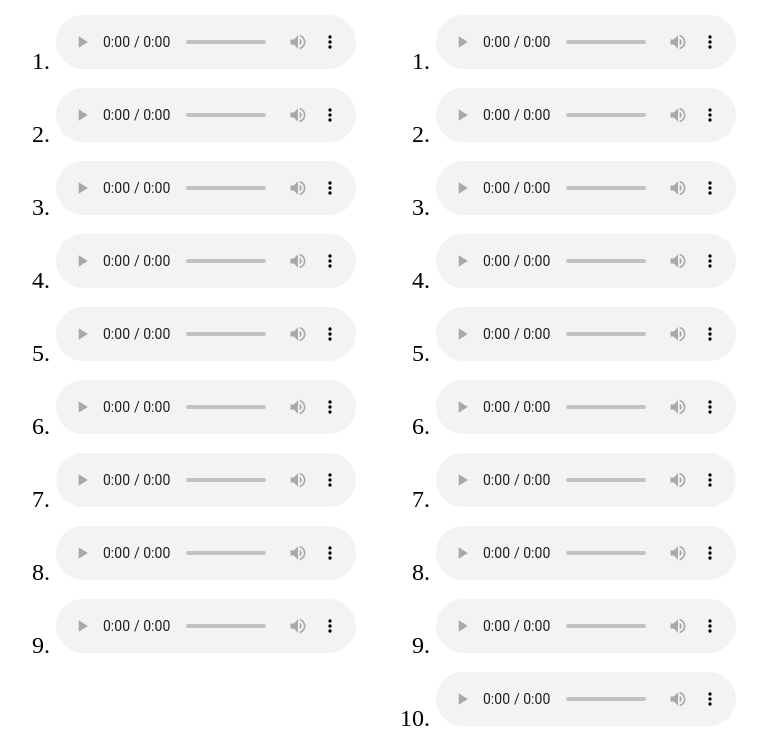
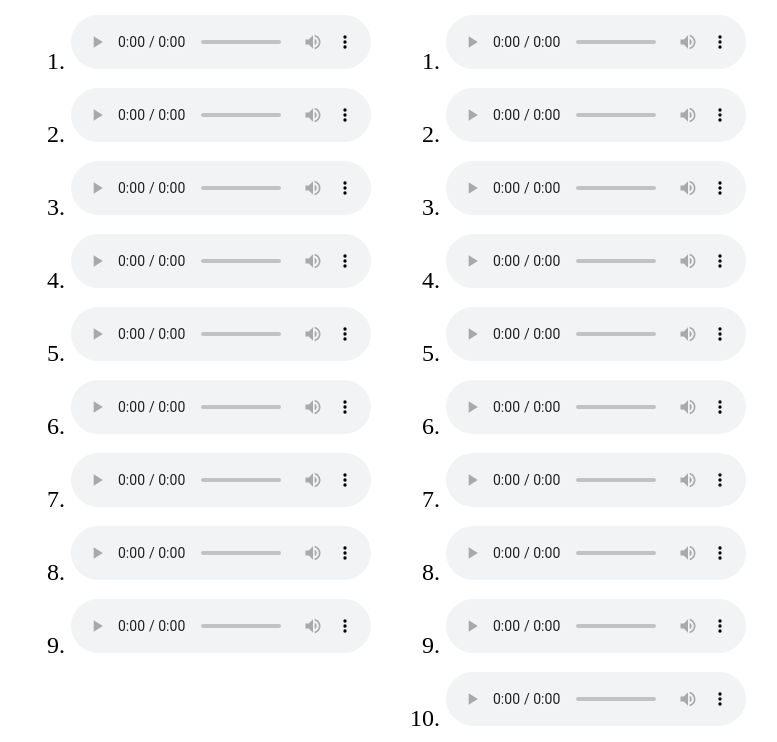
Before and after one commit to suyongeum/LTEST, a plain HTML site: page index.html in a window 1280 px wide. Shown: the part 117-859 px from the top of the page, without its empty margins (244-1021 px from the left). Drawn offline with Linux system fonts and the light colour scheme.

Commit message:
completed

```diff
--- a/styles.css
+++ b/styles.css
@@ -24,5 +24,5 @@ li.features::marker {
 }
 
 .block {
-   margin: 50px 40px 30px 40px;
+   margin: 50px 25px 30px 50px;
 }
```
